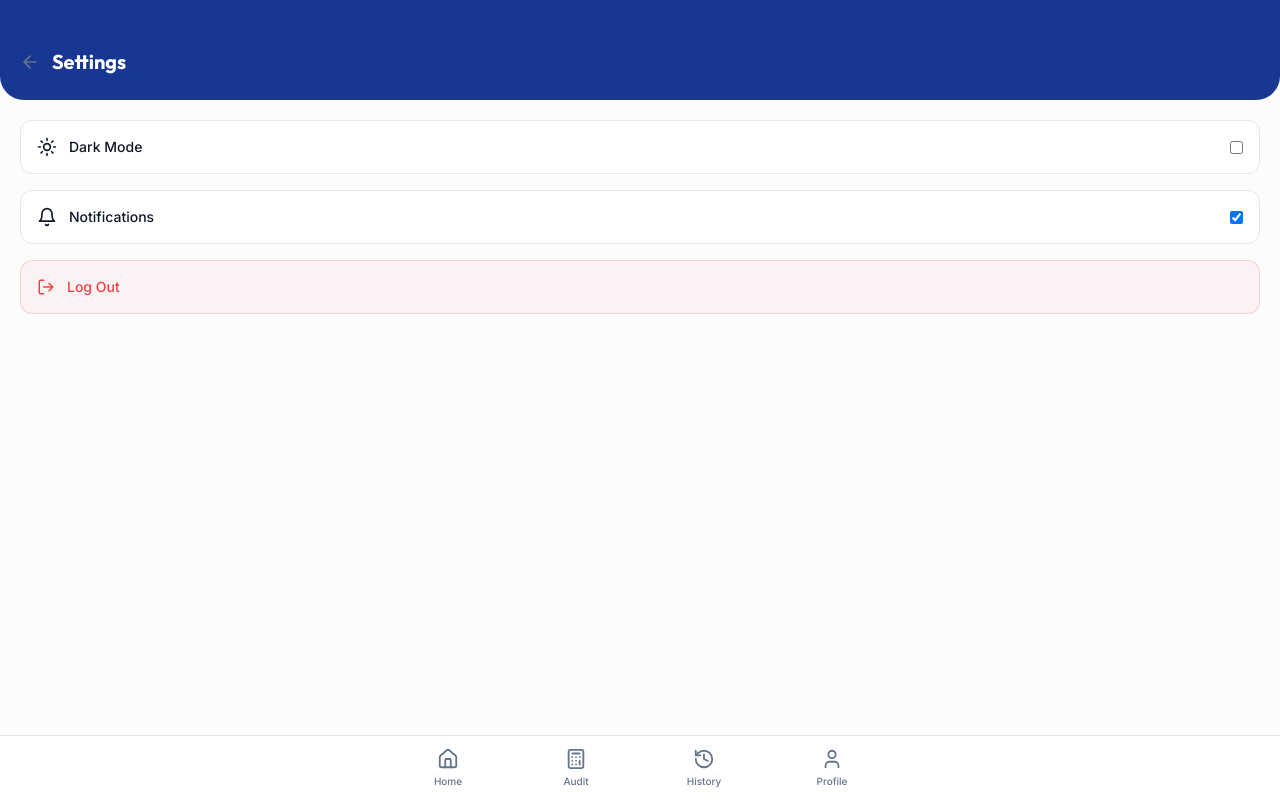
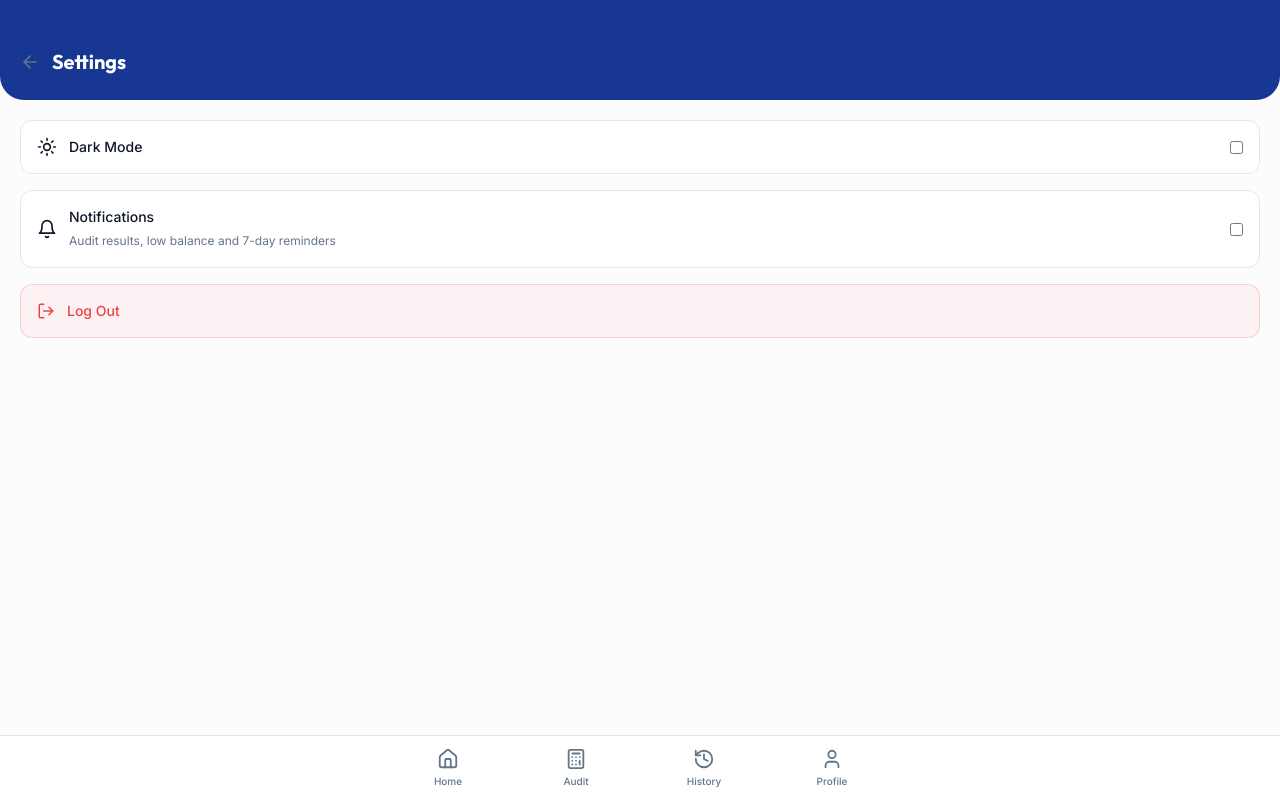
Before and after one commit to Yo-Gene/smart-bill-checker-main, a React (Vite) app: page /#/settings in a window 1280 px wide. Built offline with nearby package versions, Linux system fonts and the light colour scheme; the HTML template or start-up script is replaced by a standard one.

Commit message:
Make notification setting request real browser permission

```diff
--- a/src/pages/Settings.tsx
+++ b/src/pages/Settings.tsx
@@ -4,6 +4,11 @@ import { motion } from "framer-motion";
 import { Sun, Moon, Bell, LogOut, ArrowLeft } from "lucide-react";
 import { ThemeContext } from "@/contexts/ThemeContext";
 import { toast } from "react-hot-toast";
+import {
+  notificationSupported,
+  requestNotificationPermission,
+  sendAppNotification,
+} from "@/utils/notifications";
 
 interface AppSettings {
   darkMode: boolean;
@@ -17,24 +22,71 @@ const Settings = () => {
   const { darkMode, setDarkMode } = useContext(ThemeContext);
 
   const [settings, setSettings] = useState<AppSettings>({
-    darkMode: darkMode,
-    notifications: true,
+    darkMode,
+    notifications: false,
   });
 
   useEffect(() => {
-    const saved = localStorage.getItem(STORAGE_KEY);
-    if (saved) setSettings(JSON.parse(saved));
-  }, []);
+    try {
+      const saved = localStorage.getItem(STORAGE_KEY);
+      if (!saved) return;
+
+      const parsed = JSON.parse(saved) as Partial<AppSettings>;
+      const canNotify =
+        notificationSupported() && Notification.permission === "granted";
+
+      setSettings({
+        darkMode: typeof parsed.darkMode === "boolean" ? parsed.darkMode : darkMode,
+        notifications: parsed.notifications === true && canNotify,
+      });
+    } catch {
+      // Ignore malformed saved settings and use defaults.
+    }
+  }, [darkMode]);
 
   useEffect(() => {
     localStorage.setItem(STORAGE_KEY, JSON.stringify(settings));
   }, [settings]);
 
-  const toggle = (key: keyof AppSettings) => {
-    const newSettings = { ...settings, [key]: !settings[key] };
-    setSettings(newSettings);
-    if (key === "darkMode") setDarkMode(newSettings.darkMode);
-    if (key === "notifications") toast.success(newSettings.notifications ? "Notifications Enabled" : "Notifications Disabled");
+  const toggleDarkMode = () => {
+    const next = !settings.darkMode;
+    setSettings((current) => ({ ...current, darkMode: next }));
+    setDarkMode(next);
+  };
+
+  const toggleNotifications = async () => {
+    if (settings.notifications) {
+      setSettings((current) => ({ ...current, notifications: false }));
+      toast.success("Notifications disabled");
+      return;
+    }
+
+    if (!notificationSupported()) {
+      toast.error("This browser does not support notifications");
+      return;
+    }
+
+    const permission = await requestNotificationPermission();
+
+    if (permission === "granted") {
+      setSettings((current) => ({ ...current, notifications: true }));
+      // Persist immediately so the confirmation notification can read the setting.
+      localStorage.setItem(
+        STORAGE_KEY,
+        JSON.stringify({ ...settings, notifications: true })
+      );
+      toast.success("Notifications enabled");
+      setTimeout(() => {
+        sendAppNotification(
+          "Notifications enabled",
+          "MeterGuard can now alert you about audit results, low balance and audit reminders."
+        );
+      }, 100);
+    } else if (permission === "denied") {
+      toast.error("Notification permission was blocked in your browser settings");
+    } else {
+      toast.error("Notifications are not available on this device");
+    }
   };
 
   const handleLogout = () => {
@@ -46,7 +98,6 @@ const Settings = () => {
 
   return (
     <div className={`min-h-screen pb-24 ${darkMode ? "bg-gray-900" : "bg-background"}`}>
-      {/* Header */}
       <div className={`bg-secondary px-5 pt-12 pb-6 rounded-b-3xl flex items-center gap-3 ${darkMode ? "bg-gray-800" : "bg-secondary"}`}>
         <button onClick={() => navigate(-1)} className="text-muted-foreground">
           <ArrowLeft size={20} />
@@ -55,11 +106,10 @@ const Settings = () => {
       </div>
 
       <div className="px-5 mt-5 space-y-4">
-        {/* Dark Mode */}
         <motion.div
           whileTap={{ scale: 0.97 }}
           className="w-full bg-card rounded-xl border border-border p-4 flex items-center justify-between cursor-pointer"
-          onClick={() => toggle("darkMode")}
+          onClick={toggleDarkMode}
         >
           <div className="flex items-center gap-3">
             {settings.darkMode ? <Moon size={20} /> : <Sun size={20} />}
@@ -68,20 +118,23 @@ const Settings = () => {
           <input type="checkbox" checked={settings.darkMode} readOnly className="cursor-pointer" />
         </motion.div>
 
-        {/* Notifications */}
         <motion.div
           whileTap={{ scale: 0.97 }}
           className="w-full bg-card rounded-xl border border-border p-4 flex items-center justify-between cursor-pointer"
-          onClick={() => toggle("notifications")}
+          onClick={toggleNotifications}
         >
           <div className="flex items-center gap-3">
             <Bell size={20} />
-            <span className="text-sm font-medium text-foreground">Notifications</span>
+            <div className="text-left">
+              <span className="text-sm font-medium text-foreground block">Notifications</span>
+              <span className="text-xs text-muted-foreground">
+                Audit results, low balance and 7-day reminders
+              </span>
+            </div>
           </div>
           <input type="checkbox" checked={settings.notifications} readOnly className="cursor-pointer" />
         </motion.div>
 
-        {/* Logout */}
         <motion.button
           whileTap={{ scale: 0.97 }}
           className="w-full bg-destructive/5 rounded-xl border border-destructive/20 p-4 flex items-center gap-3 mt-4 hover:bg-destructive/10 transition"
```
